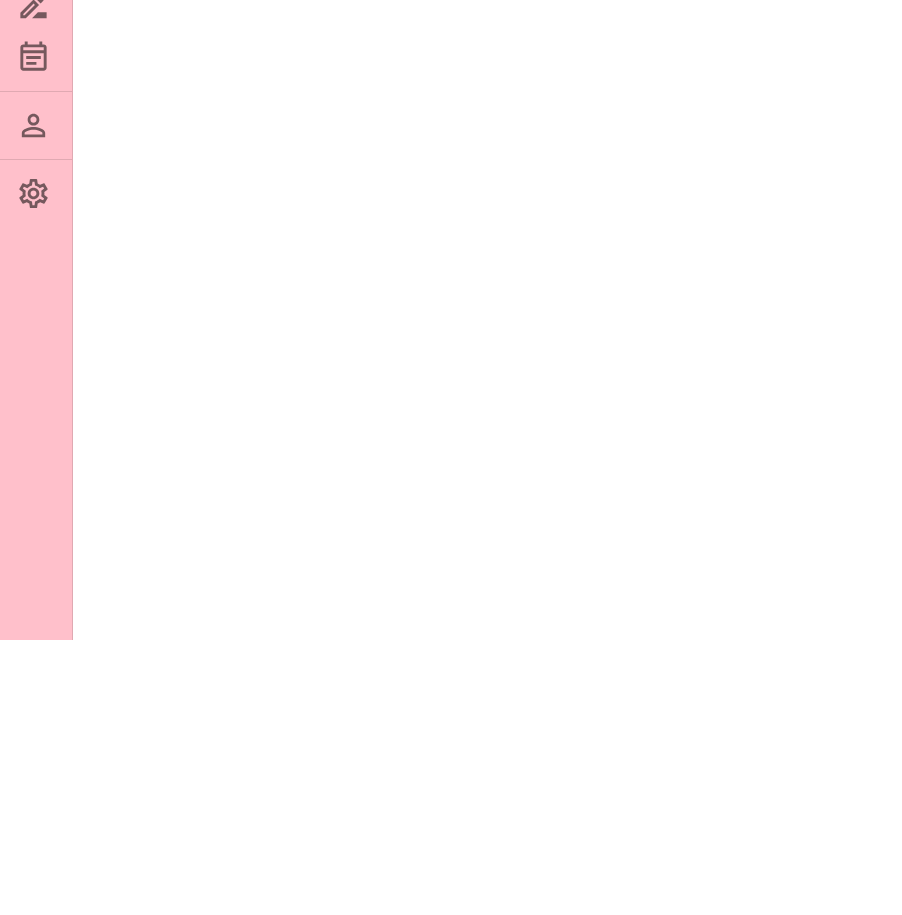
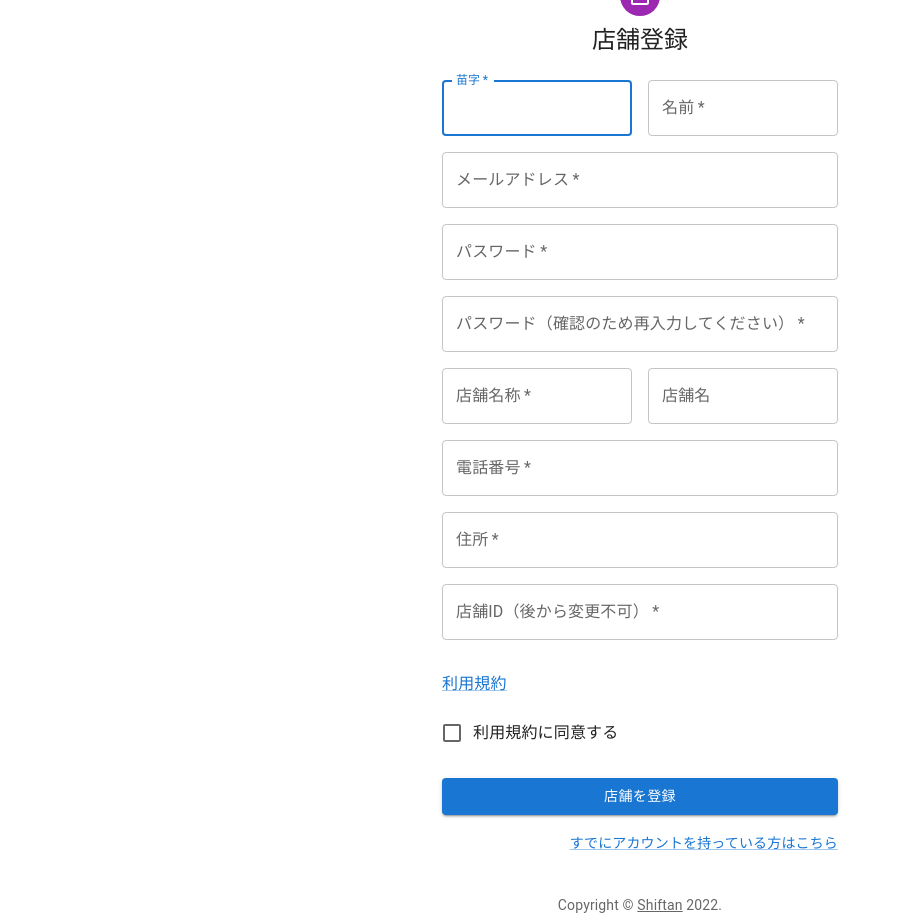
Before and after one commit to nineteen2021/shiftan-v2, a React (Create React App) app in the folder node/django_front/: page / in a window 1280 px wide. Shown: the part 160-1075 px from the top of the page, without its empty margins (0-902 px from the left). Before the commit the page ends 800 px from the top, so only its background shows below. Built offline with nearby package versions, Linux system fonts and the light colour scheme.

Commit message:
店舗登録画面を作成

```diff
--- a/node/django_front/src/App.js
+++ b/node/django_front/src/App.js
@@ -1,11 +1,13 @@
 import './App.css';
 import MiniDrawer from './components/Navbar'
 import SimpleNavbar from './components/SimpleNavbar';
+import SignUp from './components/RegisterStore';
 
 function App() {
   return (
     <>
-      <MiniDrawer title="テストタイトル" contents="test" />
+      <SimpleNavbar title = "絶対登録するな"/>
+      <SignUp />
     </>
   );
 }
--- /dev/null
+++ b/node/django_front/src/components/RegisterStore.jsx
@@ -0,0 +1,196 @@
+import * as React from 'react';
+import Avatar from '@mui/material/Avatar';
+import Button from '@mui/material/Button';
+import CssBaseline from '@mui/material/CssBaseline';
+import TextField from '@mui/material/TextField';
+import FormControlLabel from '@mui/material/FormControlLabel';
+import Checkbox from '@mui/material/Checkbox';
+import Link from '@mui/material/Link';
+import Grid from '@mui/material/Grid';
+import Box from '@mui/material/Box';
+import LockOutlinedIcon from '@mui/icons-material/LockOutlined';
+import Typography from '@mui/material/Typography';
+import Container from '@mui/material/Container';
+import { createTheme, ThemeProvider } from '@mui/material/styles';
+import StorefrontIcon from '@mui/icons-material/Storefront';
+
+function Copyright(props) {
+  return (
+    <Typography variant="body2" color="text.secondary" align="center" {...props}>
+      {'Copyright © '}
+      <Link color="inherit" href="https://mui.com/">
+        Shiftan
+      </Link>{' '}
+      {new Date().getFullYear()}
+      {'.'}
+    </Typography>
+  );
+}
+
+const theme = createTheme();
+
+export default function SignUp() {
+  const handleSubmit = (event) => {
+    event.preventDefault();
+    const data = new FormData(event.currentTarget);
+    // eslint-disable-next-line no-console
+    console.log({
+      email: data.get('email'),
+      password: data.get('password'),
+    });
+  };
+
+  return (
+    <ThemeProvider theme={theme}>
+      <Container component="main" maxWidth="xs">
+        <CssBaseline />
+        <Box
+          sx={{
+            marginTop: 8,
+            display: 'flex',
+            flexDirection: 'column',
+            alignItems: 'center',
+          }}
+        >
+          <Avatar sx={{ m: 1, bgcolor: 'secondary.main' }}>
+            <StorefrontIcon />
+          </Avatar>
+          <Typography component="h1" variant="h5">
+            店舗登録
+          </Typography>
+          <Box component="form" noValidate onSubmit={handleSubmit} sx={{ mt: 3 }}>
+            <Grid container spacing={2}>
+              <Grid item xs={12} sm={6}>
+                <TextField
+                  autoComplete="family-name"
+                  name="lastName"
+                  required
+                  fullWidth
+                  id="lastName"
+                  label="苗字"
+                  autoFocus
+                />
+              </Grid>
+              <Grid item xs={12} sm={6}>
+                <TextField
+                  required
+                  fullWidth
+                  id="firstName"
+                  label="名前"
+                  name="firstName"
+                  autoComplete="given-name"
+                />
+              </Grid>
+              <Grid item xs={12}>
+                <TextField
+                  required
+                  fullWidth
+                  id="email"
+                  label="メールアドレス"
+                  name="email"
+                  autoComplete="email"
+                />
+              </Grid>
+              <Grid item xs={12}>
+                <TextField
+                  required
+                  fullWidth
+                  name="password"
+                  label="パスワード"
+                  type="password"
+                  id="password"
+                  autoComplete="new-password"
+                />
+              </Grid>
+              <Grid item xs={12}>
+                <TextField
+                  required
+                  fullWidth
+                  name="password"
+                  label="パスワード（確認のため再入力してください）"
+                  type="password"
+                  id="password"
+                  autoComplete="new-password"
+                />
+              </Grid>
+              <Grid item xs={12} sm={6}>
+                <TextField
+                  required
+                  fullWidth
+                  id="storeName"
+                  label="店舗名称"
+                  name="storeName"
+                  autoComplete="store-name"
+                />
+              </Grid>
+              <Grid item xs={12} sm={6}>
+                <TextField
+                  fullWidth
+                  id="storeName"
+                  label="店舗名"
+                  name="storeName"
+                  autoComplete="store-name"
+                />
+              </Grid>
+              <Grid item xs={12}>
+                <TextField
+                  required
+                  fullWidth
+                  id="phoneNumber"
+                  label="電話番号"
+                  name="phoneNumber"
+                  autoComplete="phone-number"
+                />
+              </Grid>
+              <Grid item xs={12}>
+                <TextField
+                  required
+                  fullWidth
+                  id="address"
+                  label="住所"
+                  name="address"
+                  autoComplete="address"
+                />
+              </Grid>
+              <Grid item xs={12}>
+                <TextField
+                  required
+                  fullWidth
+                  id="storeID"
+                  label="店舗ID（後から変更不可）"
+                  name="storeID"
+                  autoComplete="storeID"
+                />
+              </Grid>
+              <Link href="#" sx={{ ml: 2, mt: 4}}>
+                利用規約
+              </Link>
+              <Grid item xs={12}>
+                <FormControlLabel
+                  control={<Checkbox value="allowExtraEmails" color="primary" />}
+                  label="利用規約に同意する"
+                />
+              </Grid>
+            </Grid>
+            <Button
+              type="submit"
+              fullWidth
+              variant="contained"
+              sx={{ mt: 3, mb: 2 }}
+            >
+              店舗を登録
+            </Button>
+            <Grid container justifyContent="flex-end">
+              <Grid item>
+                <Link href="#" variant="body2">
+                  すでにアカウントを持っている方はこちら
+                </Link>
+              </Grid>
+            </Grid>
+          </Box>
+        </Box>
+        <Copyright sx={{ mt: 5 }} />
+      </Container>
+    </ThemeProvider>
+  );
+}
--- a/node/django_front/src/components/SimpleNavbar.jsx
+++ b/node/django_front/src/components/SimpleNavbar.jsx
@@ -11,7 +11,7 @@ export default function SimpleNavbar(props) {
   return (
     <Box sx={{ flexGrow: 1 }}>
       <AppBar position="static" sx={{
-          background: "#ff0000"
+          background: "#00a968"
       }}>
         <Toolbar>
           <Typography variant="h6" component="div" sx={{ flexGrow: 1 }}>
```
